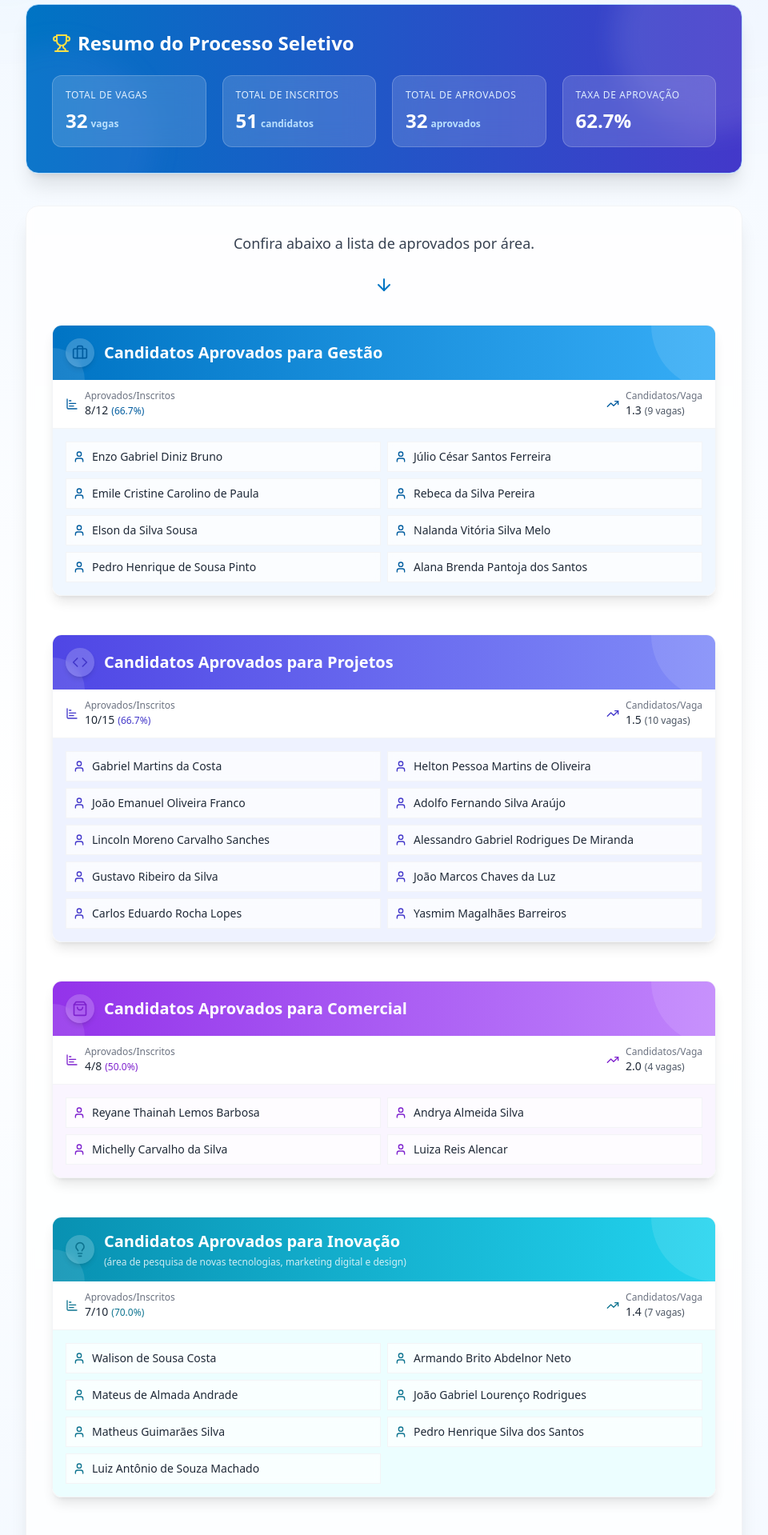
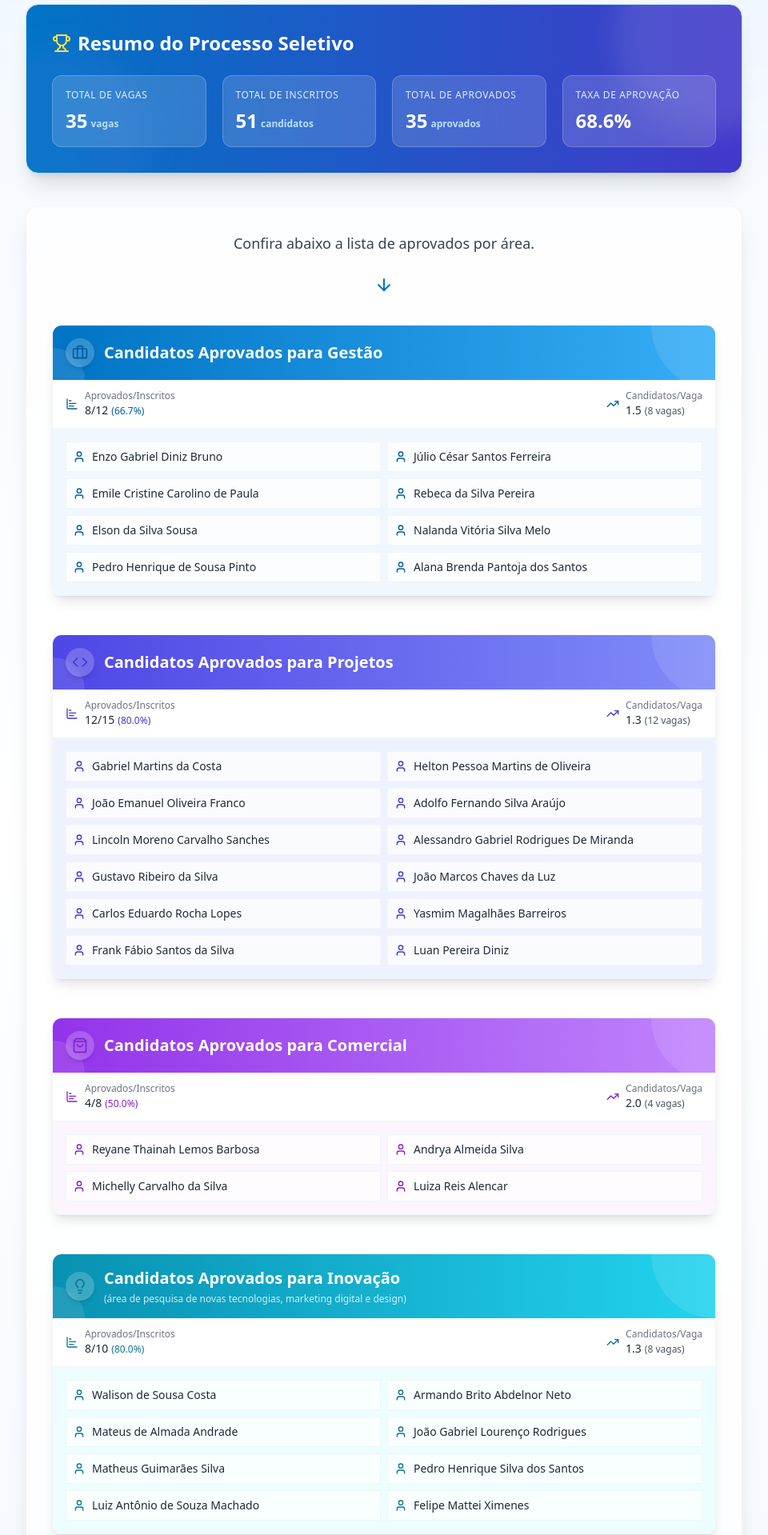
Before and after one commit to ALEXSANDER2002/PSS-BITS-JR, a Next.js app: page / in a window 1280 px wide. Shown: the part 300-2219 px from the top of the page at 80% size, without its empty margins (160-1120 px from the left). Built offline with nearby package versions, Linux system fonts and the light colour scheme.

Commit message:
Atualizar número total de vagas para 35 e ajustar distribuição por área

```diff
--- a/app/page.tsx
+++ b/app/page.tsx
@@ -15,11 +15,11 @@ export default function Home() {
   // Dados estatísticos do processo seletivo
   const estatisticas = {
     gestao: {
-      vagas: 9,
+      vagas: 8,
       inscritos: 12,
     },
     projetos: {
-      vagas: 10,
+      vagas: 12,
       inscritos: 15,
     },
     comercial: {
@@ -27,17 +27,17 @@ export default function Home() {
       inscritos: 8,
     },
     inovacao: {
-      vagas: 7,
+      vagas: 8,
       inscritos: 10,
     },
     eventos: {
-      vagas: 2,
+      vagas: 3,
       inscritos: 6,
     }
   };
 
   // Aqui forçamos o total, em caso de inconsistência nas somas individuais
-  const TOTAL_VAGAS = 32;
+  const TOTAL_VAGAS = 35;
   const TOTAL_INSCRITOS = 51;
 
   const candidatos = {
@@ -62,6 +62,8 @@ export default function Home() {
       "João Marcos Chaves da Luz",
       "Carlos Eduardo Rocha Lopes",
       "Yasmim Magalhães Barreiros",
+      "Frank Fábio Santos da Silva",
+      "Luan Pereira Diniz",
     ],
     comercial: [
       "Reyane Thainah Lemos Barbosa",
@@ -77,6 +79,7 @@ export default function Home() {
       "Matheus Guimarães Silva",
       "Pedro Henrique Silva dos Santos",
       "Luiz Antônio de Souza Machado",
+      "Felipe Mattei Ximenes",
     ],
     eventos: [
       "Emanuel Oliveira Santos",
```
